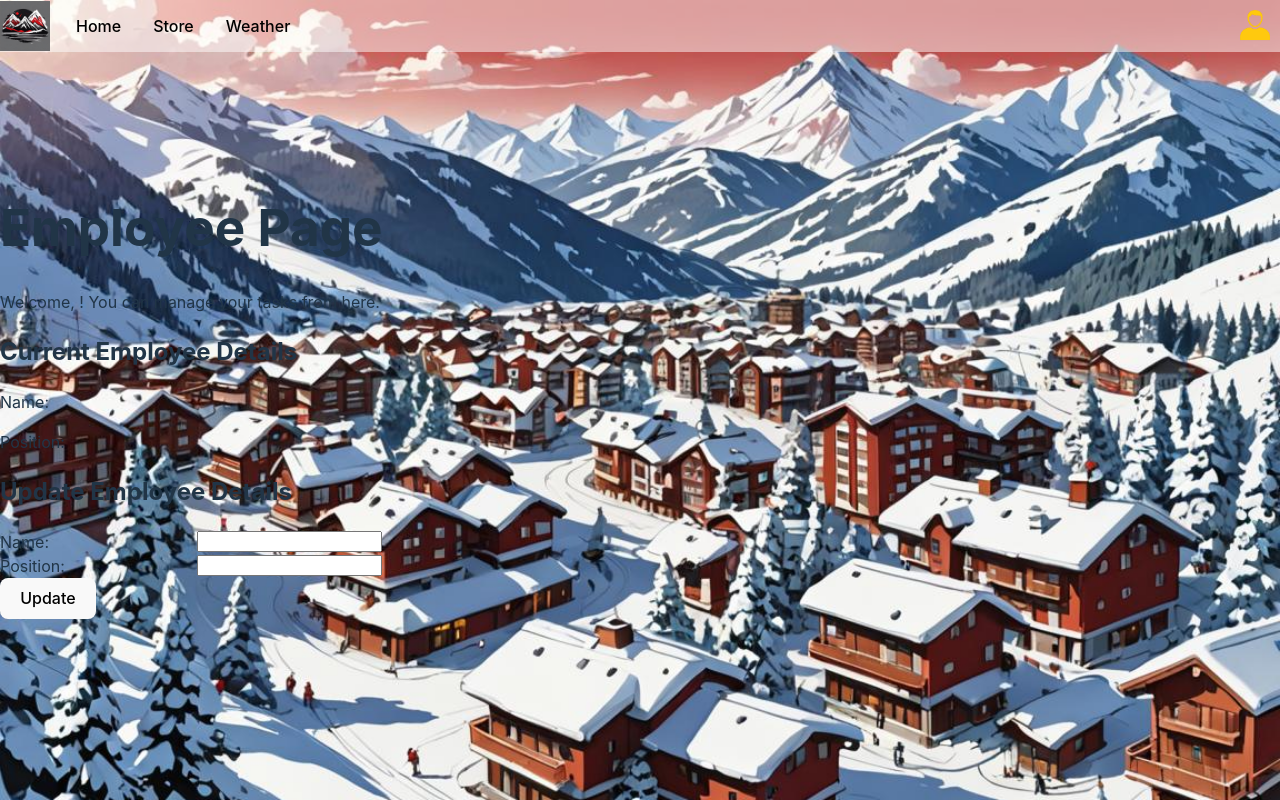
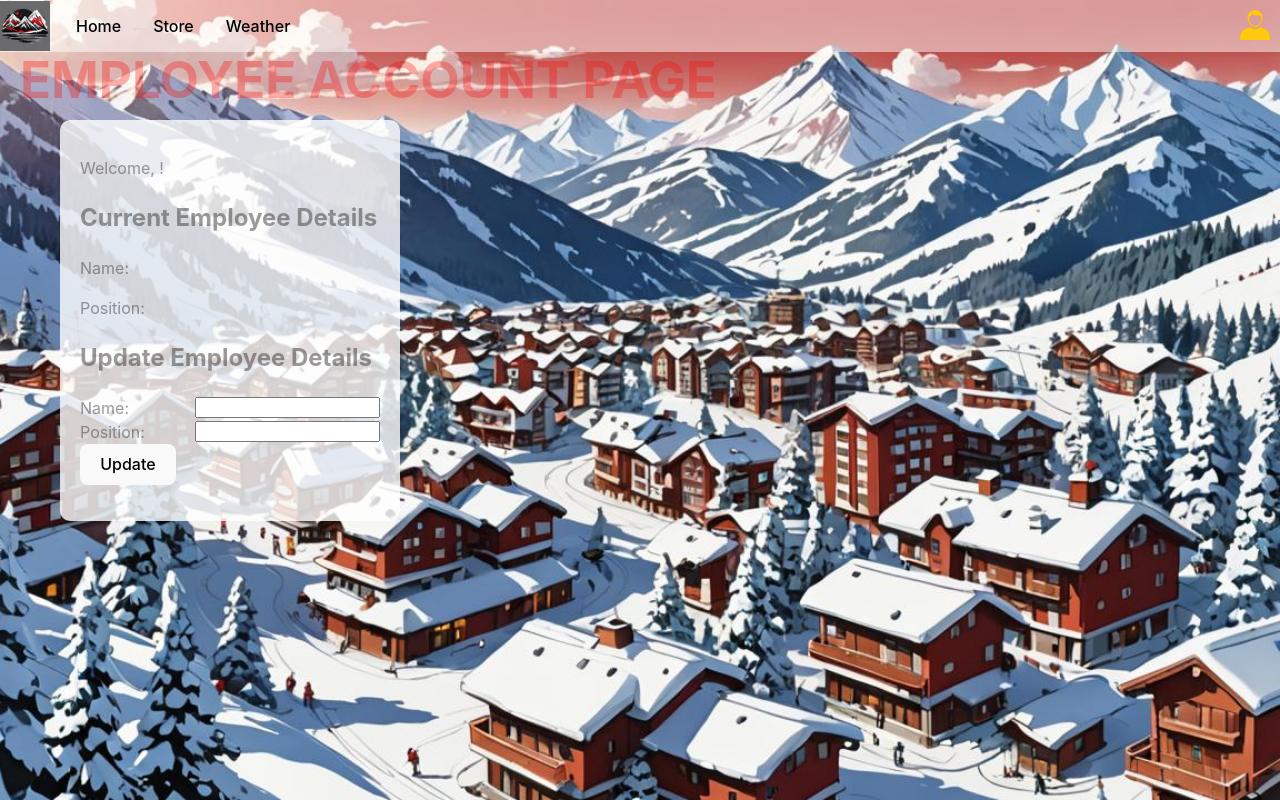
Before and after one commit to Cristoffer85/Flakeville-client, a React (Vite) app in the folder sf-frontend/: page /employee in a window 1280 px wide. Built offline with nearby package versions, Linux system fonts and the light colour scheme; no server answers.

Commit message:
EmployeeAcc styled and base-good for now

```diff
--- a/sf-frontend/src/components/AdminAcc.jsx
+++ b/sf-frontend/src/components/AdminAcc.jsx
@@ -1,5 +1,6 @@
 import React, { useState, useEffect } from 'react';
 import Cookies from 'js-cookie';
+import './AdminAcc.css';
 
 function Admin() {
     const [searched, setSearched] = useState(false);
--- a/sf-frontend/src/components/EmployeeAcc.jsx
+++ b/sf-frontend/src/components/EmployeeAcc.jsx
@@ -62,9 +62,13 @@ function Employee() {
     };
 
     return (
-        <div>
-            <h1>Employee Page</h1>
-            <p>Welcome, {username}! You can manage your tasks from here.</p>
+        <>
+            <div className="userAccPageTitleAlign">
+                <h1 className="pageTitle">EMPLOYEE ACCOUNT PAGE</h1>
+            </div>
+
+            <div className="updateEmployeeDetailsBox">
+                <p>Welcome, {username}!</p>
                 {employeeDetails && (
                     <div className="employeeDetails">
                         <h2>Current Employee Details</h2>
@@ -88,6 +92,7 @@ function Employee() {
                     <p>{successMessage}</p>
                 </form>
             </div>
+        </>
     );
 }
 
```
Also changed, not shown: sf-frontend/src/components/AdminAcc.css (added). Lines whose indentation alone changed are shown as unchanged.
